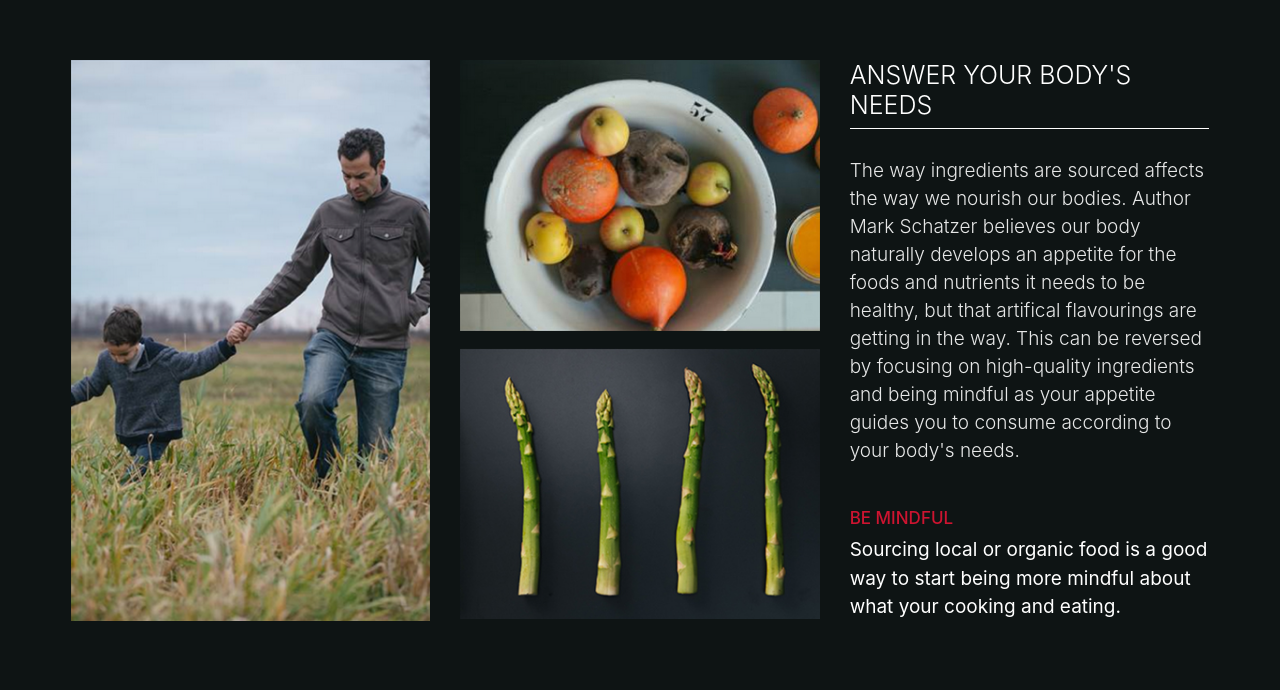
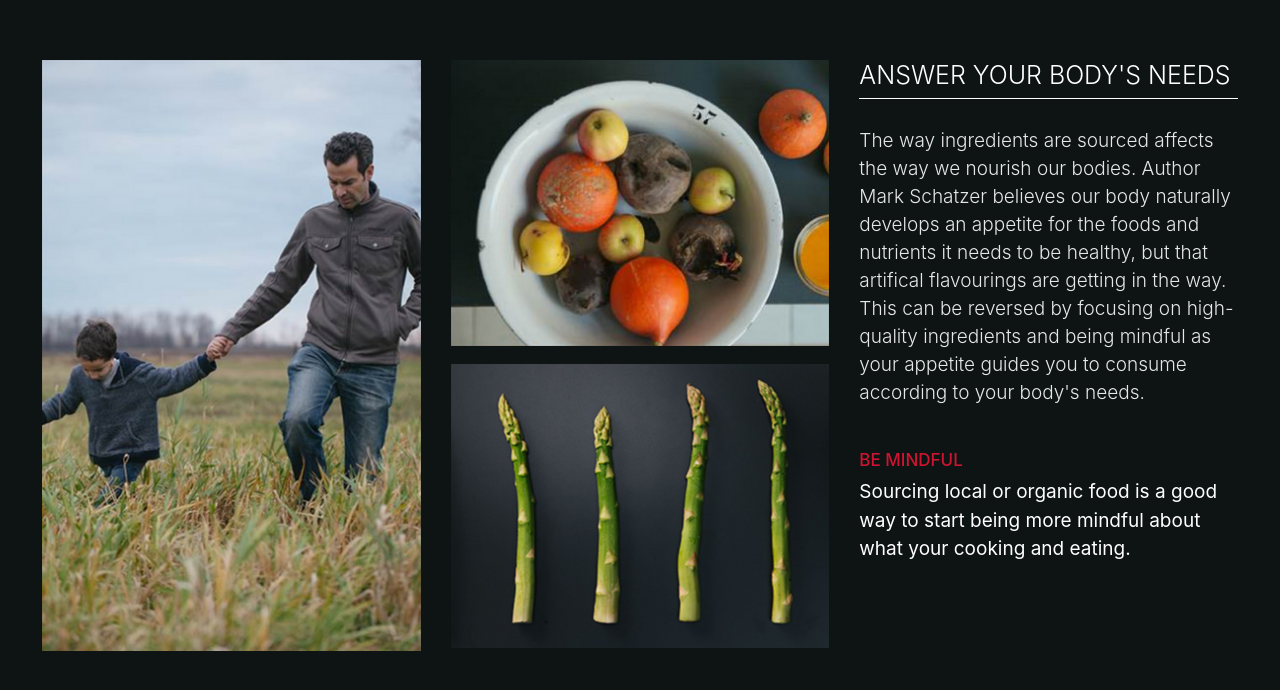
Before and after one commit to ajonesb/React-Landing-Page-Interface, a React (Create React App) app: page / in a window 1280 px wide. Shown: the part 110-800 px from the top of the page. Built offline with nearby package versions, Linux system fonts and the light colour scheme.

Commit message:
added quick fix for wide screen, removed container-fluid, changed to container, width modification

```diff
--- a/src/components/Home/Home.js
+++ b/src/components/Home/Home.js
@@ -7,7 +7,7 @@ import AllTheLatestFromAEG from "../AllTheLatestFromAEG/AllTheLatestFromAEG";
 class Home extends React.Component {
   render() {
     return (
-      <div className="container-fluid">
+      <div className="container">
         <AnswerYourBodysNeeds />;
         <AllTheLatestFromAEG />
       </div>
--- a/src/scss/App.scss
+++ b/src/scss/App.scss
@@ -93,6 +93,13 @@ body {
     }
   }
 
+  // Fix for grid for elements to match design spacing
+  @media (min-width: 1200px) {
+    .container {
+      max-width: 1256px;
+    }
+  }
+
   // Images for Larger screens
   @media (min-width: 1500px) {
     img {
```
